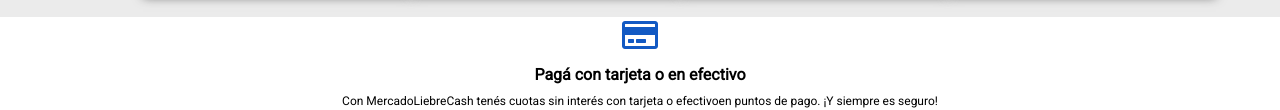
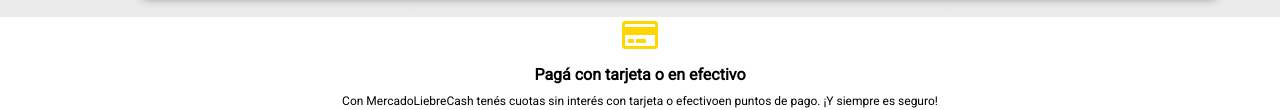
Before and after one commit to FedeeMessina/mercadoliebre-v1, a website: page views/index.html in a window 1280 px wide. In both pictures the pointer is over the element 640 px from the left and 1039 px from the top of the page. Shown: the part 1003-1113 px from the top of the page. Drawn offline with Linux system fonts and the light colour scheme; files that its build step writes are made by us from their sources; files whose address does not match are found by name.

Commit message:
poniendo color en los footer icons

```diff
--- a/public/css/styles.css
+++ b/public/css/styles.css
@@ -164,6 +164,11 @@
   text-align: center;
   font-size: 2em;
   margin-bottom: 10px;
+  transition: color  500ms;
+}
+
+.footer-icons:hover{
+color: gold;
 }
 footer p {
   text-align: center;
```
